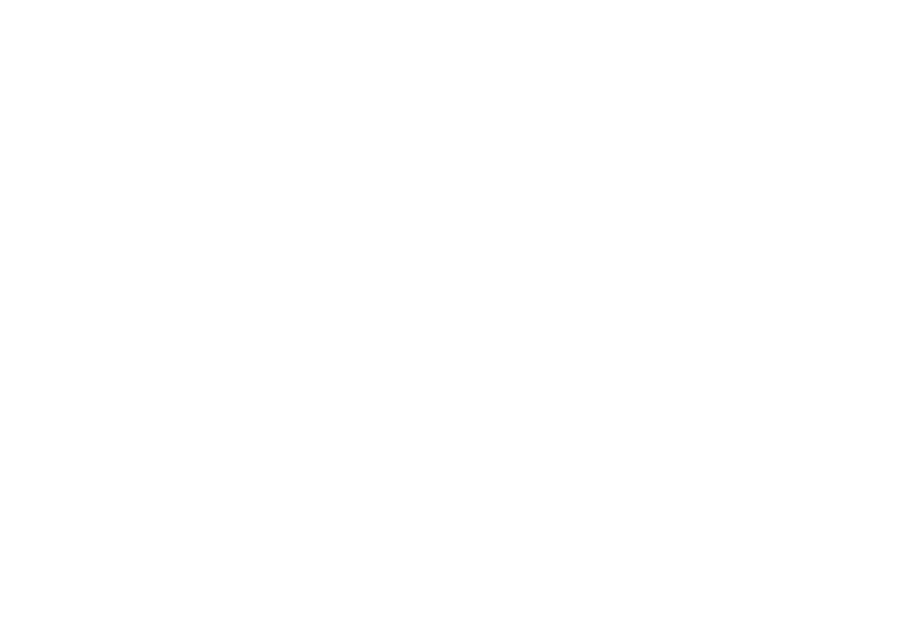
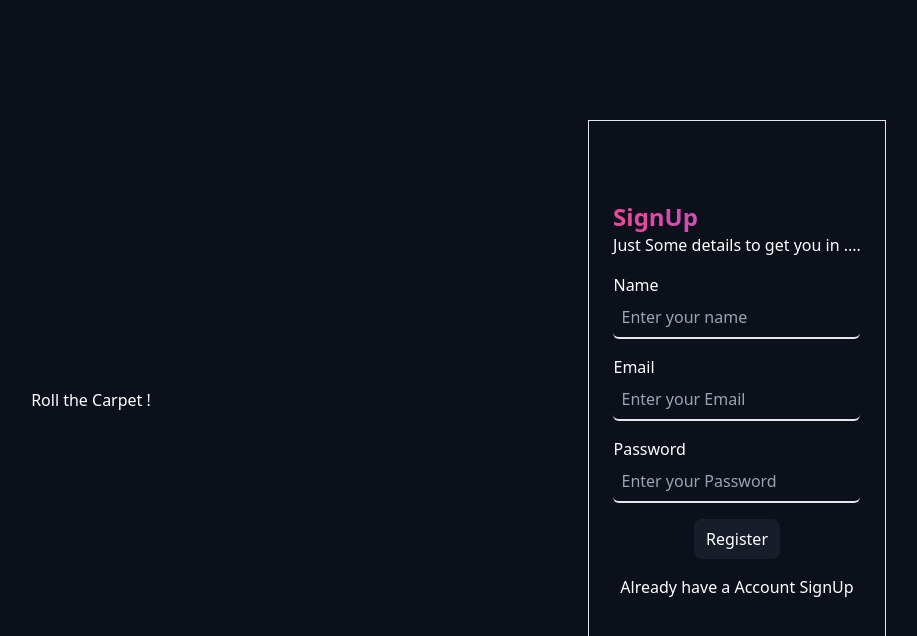
Before and after one commit to Ayush-Vish/linkShort, a React (Vite) app: page /signup in a window 1280 px wide. Before the commit this address had no page. Shown: the top 636 px of the page, without its empty margins (226-1143 px from the left). Built offline with nearby package versions, Linux system fonts and the light colour scheme.

Commit message:
Added  Login-SignUp Functionality

```diff
--- a/src/App.jsx
+++ b/src/App.jsx
@@ -1,6 +1,7 @@
 import { Route, Routes } from "react-router-dom"
 import HomePage from "./Pages/HomePage"
 import Login from "./Pages/User/Login"
+import SignUp from "./Pages/User/SignUp"
 
 
 function App() {
@@ -9,6 +10,7 @@
     <Routes>
       <Route path="/" element={<HomePage/>}  />
       <Route path="/login" element={<Login/>}  />
+      <Route path="/signup" element={<SignUp/>} />
     </Routes>
   )
 }
--- a/src/Components/Hero.jsx
+++ b/src/Components/Hero.jsx
@@ -2,13 +2,13 @@
     return (
         <div className="flex  justify-center items-center flex-col "  >
 
-            <div    className= " bg-clip-text text-transparent bg-gradient-to-r from-pink-500 to-violet-500 font-['Inter'] tracking-wide  break   text-4xl  flex flex-col lg:flex-row md:flex-row justify-center  items-center text-center  text-[#fff] md:text-7xl"  >
+            <div    className= "bg-clip-text text-transparent bg-gradient-to-r from-pink-500 to-violet-500 font-['Inter'] tracking-wide  break   text-4xl  flex flex-col lg:flex-row md:flex-row justify-center  items-center text-center  md:text-7xl"  >
                 Shorten your loooong Links  :)
             </div>
 
             <div className=" w-3/4 m-3 ">
                 <p className=" text-center text-white text-base  " >
-                    Linkly is an efficient and easy to use Url shortening Service that streamlines your online experiences.
+                    LinkShort    is an efficient and easy to use URL shortening Service that streamlines your online experiences.
                 </p>
             </div>
         </div>
--- a/src/Components/SearchInput.jsx
+++ b/src/Components/SearchInput.jsx
@@ -1,15 +1,27 @@
 import {FiLink} from "react-icons/fi"
 import {BsArrowRightCircleFill }  from "react-icons/bs"
+import { useState } from "react"
 function SearchInput()  {
+    const [url  ,setUrl ] = useState ("")
+
+
+    function handleUserInput(e) {
+        const  { value } = e.target;
+        setUrl(value);
+    }
+    function getShortUrl   ( e)  {
+        e.preventDefault();
+
+    }
     return (
 
         <div className=""  >
-            <form className="text-white flex items-center justify-around p-3  rounded-2xl bg-primary-grey  border-2 border-[#353C4A ] " >
+            <form onSubmit={getShortUrl} className="text-white flex items-center justify-around p-3  rounded-2xl bg-primary-grey  border-2 border-[#353C4A ] " >
 
                 <label  className="text-white text-2xl" htmlFor="url">
                      < FiLink/>
                 </label>
-                <input  className=" bg-transparent outline-none  text-xl w-3/4" type="text" name="url" id="url"  placeholder="Enter the Link Here " />
+                <input value={url}  onChange={handleUserInput} className=" bg-transparent outline-none  text-xl w-3/4" type="text" name="url" id="url"  placeholder="Enter the Link Here " />
 
                 <button className="bg-primary-blue  md:hidden  rounded-full text-white p-3" type="submit"> <BsArrowRightCircleFill/> </button>
                 <button className="bg-primary-blue  xx_small:hidden  extra_small:hidden sm:hidden md:flex rounded-full text-white p-3" type="submit"> Shorten Now! </button>
--- a/src/Helpers/axios.helper.js
+++ b/src/Helpers/axios.helper.js
@@ -1,6 +1,6 @@
 import axios from "axios"
 
-const BASE_URL = "https://localhost:5005/api/v1"
+const BASE_URL = "http://localhost:5005/api/v1"
 const axiosInstance = axios.create()
 axiosInstance.defaults.baseURL = BASE_URL;
 axiosInstance.defaults.withCredentials =true;
--- a/src/Pages/User/Login.jsx
+++ b/src/Pages/User/Login.jsx
@@ -1,26 +1,93 @@
 import { TextField } from '@mui/material';
 import Box from '@mui/material/Box';
+import { Link, useNavigate } from 'react-router-dom';
+import SignUp from './SignUp';
+import { useState } from 'react';
+import { useDispatch } from 'react-redux';
+import toast from 'react-hot-toast';
+import { login } from '../../Redux/Slices/auth.slice';
 function Login() {
+
+
+  const navigate = useNavigate();
+  const dispatch = useDispatch();
+
+  const [data, setData] = useState({
+    email: "",
+    password: "",
+  });
+  function handleUserInput(e) {
+
+    const { name, value } = e.target;
+
+    setData({
+      ...data,
+      [name]: value,
+    });
+  }
+  async function loginAccount(e) {
+    e.preventDefault();
+    if (  !data.email || !data.password) {
+      toast.error("Please fill all fields");
+      return;
+    }
+    const obj =  {
+        email: data.email,
+        password : data.password
+    }
+    const response = await dispatch(login(obj));
+    if (response?.payload?.success) {
+        navigate("/");
+    }
+    setData({
+      email: "",
+      password: "",
+    });
+  }
+
+
+
+
+
+
+
+
+
+
   return (
     <div className=" text-white flex w-full  items-center  justify-around h-[100vh]  gap-3 bg-primary-black ">
-      <div>
+      <div className=' extra_small:hidden  xx_small:hidden sm:hidden md:flex w-1/2 flex items-center justify-center'>
         <h1>
             Roll the Carpet !
         </h1>
-        <div>
 
-        </div>
       </div>
-      <div>
-        <form className="" >
-            <div>
-                <h2>SignUp</h2>
+      <div className= ' sm:flex w-1/2 flex justify-center items-center  '>
+        <form onSubmit={loginAccount} className="border h-[70vh] flex flex-col justify-center items-center p-6 gap-4 "  >
+            <div className='flex flex-col w-full'>
+                <h2 className='text-2xl bg-clip-text text-transparent bg-gradient-to-r from-pink-500 to-violet-500 font-semibold '>SignIn</h2>
                 <p>
                     Just Some details to get you in ....
                 </p>
             </div>
-            <label htmlFor="name"> Name</label>
-            <input type="text" id='name'   placeholder='Enter your name'/>
+
+            <div className='flex flex-col '>
+              <label htmlFor="email"> Email</label>
+              <input className='p-2 rounded-md bg-transparent border-b-2 outline-none '  type="email" id='email'  name='email' onChange={handleUserInput}  value={data.email}  placeholder='Enter your Email'  />
+            </div>
+            <div className='flex flex-col '>
+              <label htmlFor="password"> Password</label>
+              <input className='p-2 rounded-md bg-transparent border-b-2 outline-none '  type="text" id='password' name='password' onChange={handleUserInput}  value={data.password}  placeholder='Enter your Password'/>
+            </div>
+            <div>
+              <button type="submit" className='bg-primary-grey py-2 px-3 rounded-lg hover:bg-primary-blue transition-all ease-in-out duration-300'>SignIn</button>
+            </div>
+            <div>
+              <p>Dont have a Account ?  <Link to="/signup" > SignUp </Link></p>
+            </div>
+
+
+
         </form>
       </div>
     </div>
--- /dev/null
+++ b/src/Pages/User/SignUp.jsx
@@ -0,0 +1,120 @@
+import { TextField } from "@mui/material";
+import Box from "@mui/material/Box";
+import { Link, useNavigate } from "react-router-dom";
+import Login from "./Login";
+import { useState } from "react";
+import toast from "react-hot-toast";
+import { useDispatch } from "react-redux";
+import { createNewAccount } from "../../Redux/Slices/auth.slice";
+function SignUp() {
+  const navigate = useNavigate();
+  const dispatch = useDispatch();
+  const [data, setData] = useState({
+    name: "",
+    email: "",
+    password: "",
+  });
+  function handleUserInput(e) {
+
+    const { name, value } = e.target;
+
+    setData({
+      ...data,
+      [name]: value,
+    });
+  }
+  async function createAccount(e) {
+    e.preventDefault();
+    if (!data.name || !data.email || !data.password) {
+      toast.error("Please fill all fields");
+      return;
+    }
+    const obj =  {
+        name: data.name,
+        email: data.email,
+        password : data.password
+    }
+    const response = await dispatch(createNewAccount(obj));
+    if (response?.payload?.success) {
+      toast.success("User created Successfully Now Login");
+      navigate("/login");
+    }
+    setData({
+      name: "",
+      email: "",
+      password: "",
+    });
+  }
+  return (
+    <div className=" text-white flex w-full  items-center  justify-around h-[100vh]  gap-3 bg-primary-black ">
+      <div className=" extra_small:hidden  xx_small:hidden sm:hidden md:flex w-1/2 flex items-center justify-center">
+        <h1>Roll the Carpet !</h1>
+      </div>
+      <div className=" sm:flex w-1/2 flex justify-center items-center  ">
+        <form
+          onSubmit={createAccount}
+          className="border h-[70vh] flex flex-col justify-center items-center p-6 gap-4 "
+        >
+          <div className="flex flex-col w-full">
+            <h2 className="text-2xl bg-clip-text text-transparent bg-gradient-to-r from-pink-500 to-violet-500 font-semibold ">
+              SignUp
+            </h2>
+            <p>Just Some details to get you in ....</p>
+          </div>
+          <div className="flex flex-col ">
+            <label htmlFor="name"> Name </label>
+            <input
+
+              className="p-2 rounded-md bg-transparent border-b-2 outline-none "
+              name="name"
+              type="text"
+              id="name"
+              placeholder="Enter your name"
+              onChange={handleUserInput}
+              value={data.name}
+            />
+          </div>
+          <div className="flex flex-col ">
+            <label htmlFor="email"> Email</label>
+            <input
+              className="p-2 rounded-md bg-transparent border-b-2 outline-none "
+              name="email"
+              type="email"
+              id="email"
+              placeholder="Enter your Email"
+              onChange={handleUserInput}
+              value={data.email}
+            />
+          </div>
+          <div className="flex flex-col ">
+            <label htmlFor="password"> Password</label>
+            <input
+              className="p-2 rounded-md bg-transparent border-b-2 outline-none "
+              name="password"
+              type="password"
+              id="password"
+              placeholder="Enter your Password"
+              onChange={handleUserInput}
+              value={data.password}
+            />
+          </div>
+
+          <button
+            type="submit"
+            className="bg-primary-grey py-2 px-3 rounded-lg  hover:bg-primary-blue transition-all ease-in-out duration-300 "
+          >
+            Register
+          </button>
+
+          <div>
+            <p>
+              Already have a Account <Link to="/login">SignUp</Link>
+            </p>
+          </div>
+        </form>
+      </div>
+    </div>
+  );
+}
+
+export default SignUp;
```
Also changed, not shown: src/Components/Navbar.jsx (+16 -3 lines), src/Redux/Slices/auth.slice.js (+14 -6 lines), 1 other file (tests, documents, lock files or other folders).
